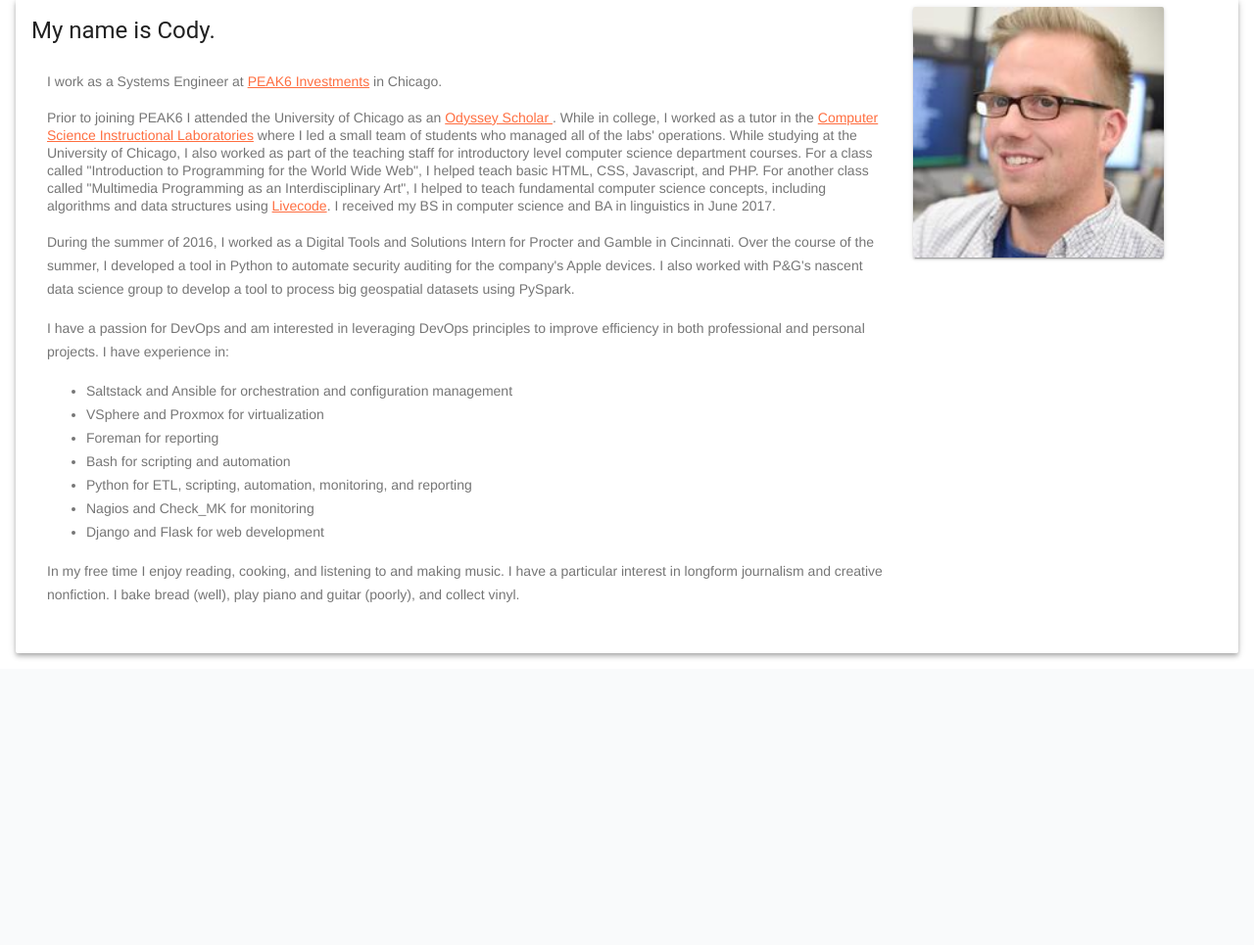
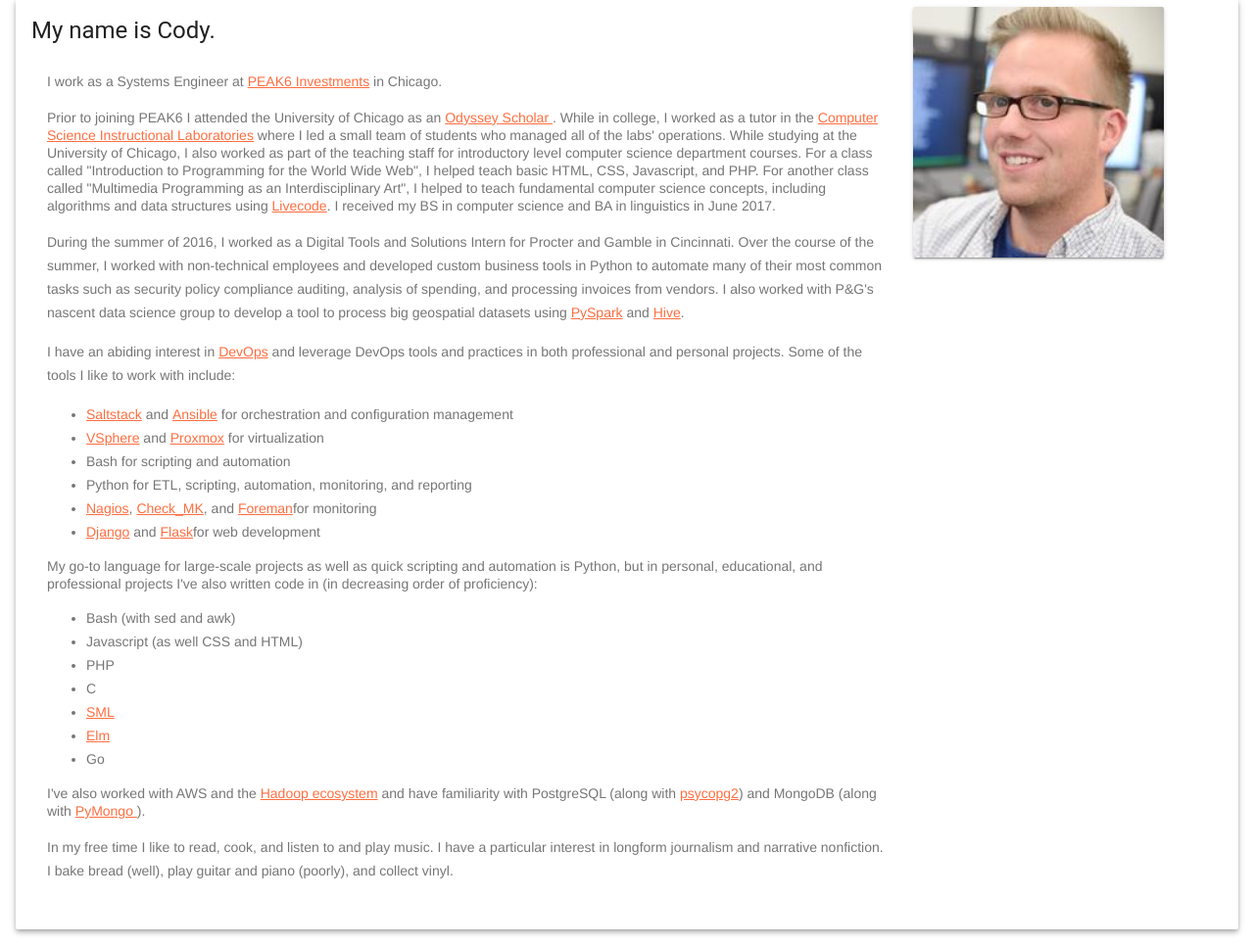
Before and after one commit to cjohnhanson/codyjhanson.com, a Flask app: page / in a window 1280 px wide. Shown: the part 145-1110 px from the top of the page at 98% size. Before the commit the page ends 817 px from the top, so only its background shows below. Run offline with Flask 2, Linux system fonts and the light colour scheme; some libraries are stand-ins or nearby versions; some web fonts are replaced.

Commit message:
Expanding information

```diff
--- a/app/templates/index.html
+++ b/app/templates/index.html
@@ -8,9 +8,7 @@
         <div class="mdl-cell mdl-cell--12-col mdl-card__supporting-text no-padding ">
           <p>
 	    I work as a Systems Engineer at <a href="https://www.peak6.com/">PEAK6 Investments</a> in Chicago.
-
           </p
-
 	  <p>
 	    Prior to joining PEAK6 I attended the
 	    University of Chicago as an <a href="https://collegeadmissions.uchicago.edu/costs/odyssey"> Odyssey Scholar </a>.
@@ -25,27 +23,43 @@
 	  </p>
 	  <p>
 	    During the summer of 2016, I worked as a Digital Tools and Solutions Intern for Procter and Gamble in Cincinnati. Over the course
-	    of the summer, I developed a tool in Python to automate security auditing for the company's Apple devices. I also worked with P&G's
-	    nascent data science group to develop a tool to process big geospatial datasets using PySpark.
+	    of the summer, I worked with non-technical employees and developed custom business tools in Python to automate many of their most
+	    common tasks such as security policy compliance auditing, analysis of spending, and processing invoices from vendors.
+
+	    I also worked with P&G's nascent data science group to develop a tool to process big geospatial datasets using <a href=http://spark.apache.org/docs/latest/api/python/index.html>PySpark</a> and <a href=https://hive.apache.org/>Hive</a>.
 	  </p>
 	  <p>
-	    I have a passion for DevOps and am interested in leveraging DevOps principles to improve efficiency in both professional and personal projects.
-	    I have experience in:
+	    I have an abiding interest in <a href=https://aws.amazon.com/devops/what-is-devops/>DevOps</a> and leverage DevOps tools and practices
+            in both professional and personal projects. Some of the tools I like to work with include:
 	    <ul>
-	      <li>Saltstack and Ansible for orchestration and configuration management</li>
-	      <li>VSphere and Proxmox for virtualization</li>
-	      <li>Foreman for reporting</li>
+	      <li><a href=https://saltstack.com/>Saltstack</a> and <a href=https://www.ansible.com/>Ansible</a> for orchestration and configuration management</li>
+	      <li><a href=https://www.vmware.com/products/vsphere.html>VSphere</a> and
+		<a href=https://www.proxmox.com/en/>Proxmox</a> for virtualization</li>
 	      <li>Bash for scripting and automation</li>
 	      <li>Python for ETL, scripting, automation, monitoring, and reporting</li>
-	      <li>Nagios and Check_MK for monitoring</li>
-	      <li>Django and Flask for web development</li>
+	      <li><a href=https://www.nagios.org/>Nagios</a>, <a href=https://mathias-kettner.de/checkmk.html>Check_MK</a>, and
+		<a href=https://www.theforeman.org/>Foreman</a>for monitoring</li>
+	      <li><a href=https://www.djangoproject.com/>Django</a> and <a href=http://flask.pocoo.org/>Flask</a>for web development</li>
 	    </ul>
-	  </p>
-	  <p>
-	    In my free time I enjoy reading, cooking, and listening to and making music.
-	    I have a particular interest in longform journalism and creative nonfiction.
-	    I bake bread (well), play piano and guitar (poorly), and collect vinyl.
-	  </p>
+	    My go-to language for large-scale projects as well as quick scripting and automation is Python, but in
+	    personal, educational, and professional projects I've also written code in (in decreasing order of proficiency):
+	    <ul>
+	      <li>Bash (with sed and awk)</li>
+	      <li>Javascript (as well CSS and HTML)</li>
+	      <li>PHP</li>
+	      <li>C</li>
+	      <li><a href=https://www.smlnj.org/>SML</a></li>
+	      <li><a href=http://elm-lang.org/>Elm</a></li>
+	      <li>Go</li>
+            </ul>
+           I've also worked with AWS and the <a href=https://hadoopecosystemtable.github.io/> Hadoop
+           ecosystem</a> and have familiarity with PostgreSQL (along with <a href=http://initd.org/psycopg/>psycopg2</a>)
+           and MongoDB (along with <a href=https://api.mongodb.com/python/current/>PyMongo </a>).
+           </p>
+           <p>
+	     In my free time I like to read, cook, and listen to and play music. I have a particular interest in longform journalism and
+	     narrative nonfiction. I bake bread (well), play guitar and piano (poorly), and collect vinyl.
+	   </p>
         </div>
       </div>
 	<div class="mdl-cell--3-col">
```
